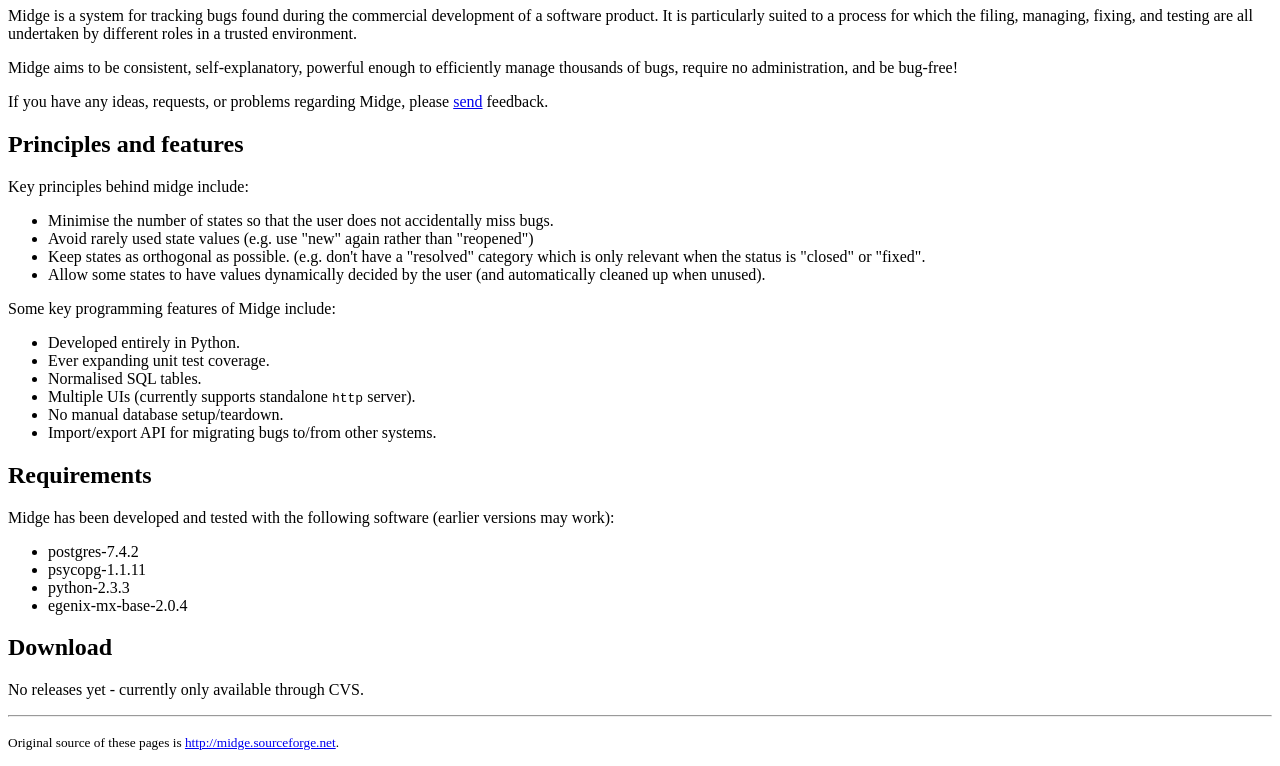
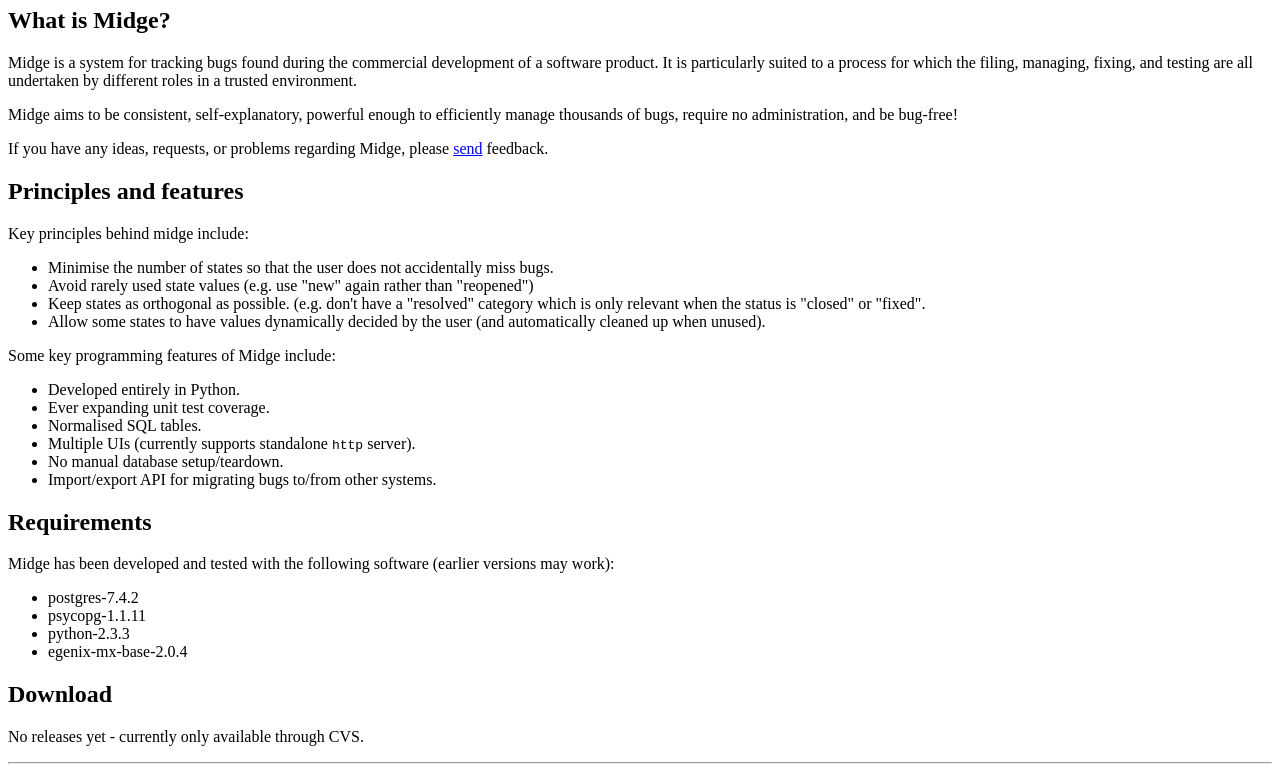
Before and after one commit to p/midge-website, a plain HTML site: page index.html in a window 1280 px wide. Shown: the part 73-839 px from the top of the page. Drawn offline with Linux system fonts and the light colour scheme.

Commit message:
added h2 heading of intro

```diff
--- a/index.html
+++ b/index.html
@@ -11,20 +11,23 @@
 </head>
 <body>
  <h1>Midge</h1>
+  <h2>What is Midge?</h2>
+
    <p>
     Midge is a system for tracking bugs found during the commercial
     development of a software product. It is particularly suited to a
-  process for which the filing, managing, fixing, and testing are all
-  undertaken by different roles in a trusted environment.
+    process for which the filing, managing, fixing, and testing are
+    all undertaken by different roles in a trusted environment.
   </p>
   <p>
    Midge aims to be consistent, self-explanatory, powerful enough to
-  efficiently manage thousands of bugs, require no administration, and
-  be bug-free!
+   efficiently manage thousands of bugs, require no administration,
+   and be bug-free!
   </p>
   <p>
    If you have any ideas, requests, or problems regarding Midge,
-  please <a href="mailto:tcorbettclark@users.sf.net">send</a> feedback.
+   please <a href="mailto:tcorbettclark@users.sf.net">send</a>
+   feedback.
  </p>
 
  <h2>Principles and features</h2>
```
Lines whose indentation alone changed are shown as unchanged.
